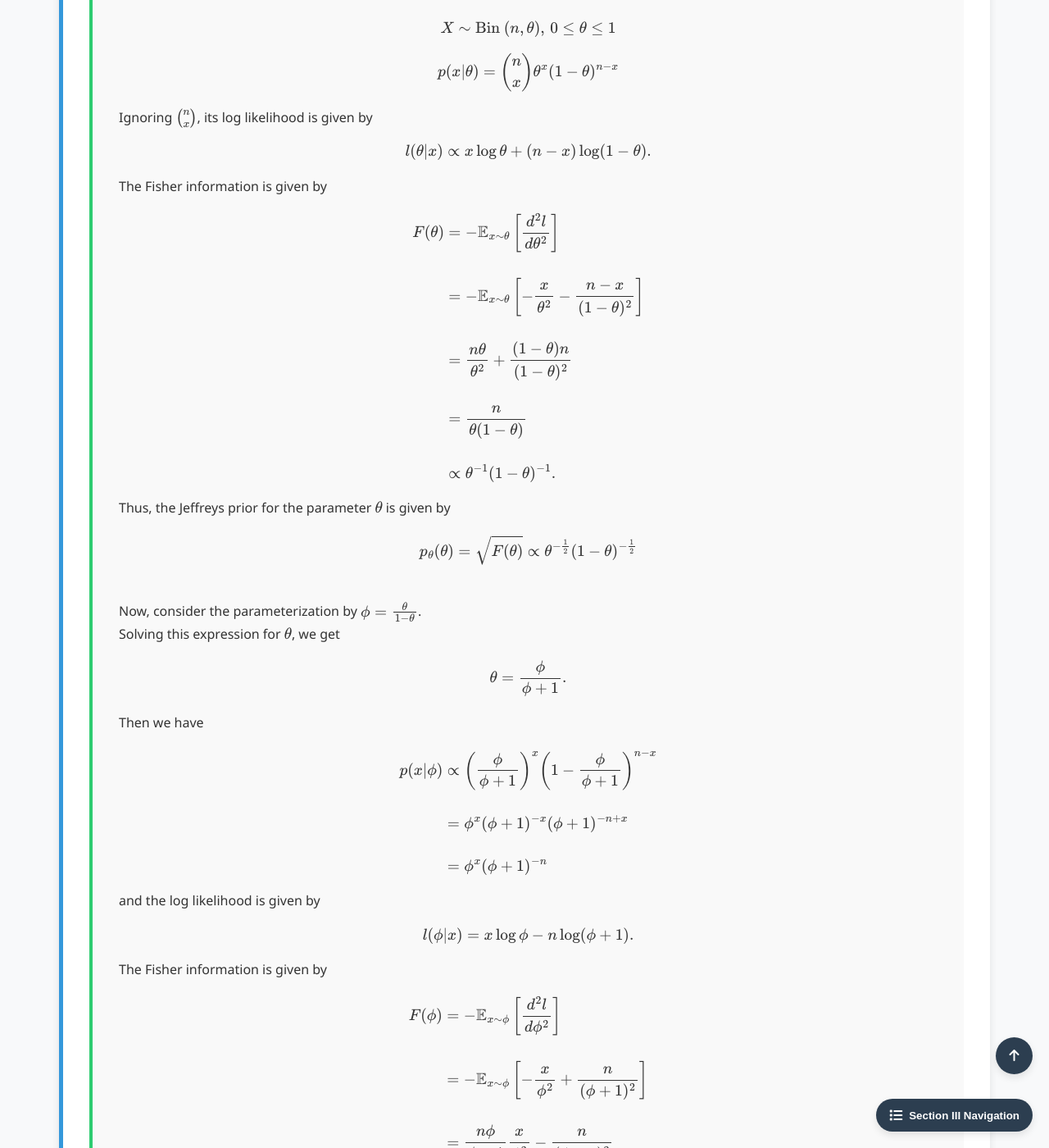
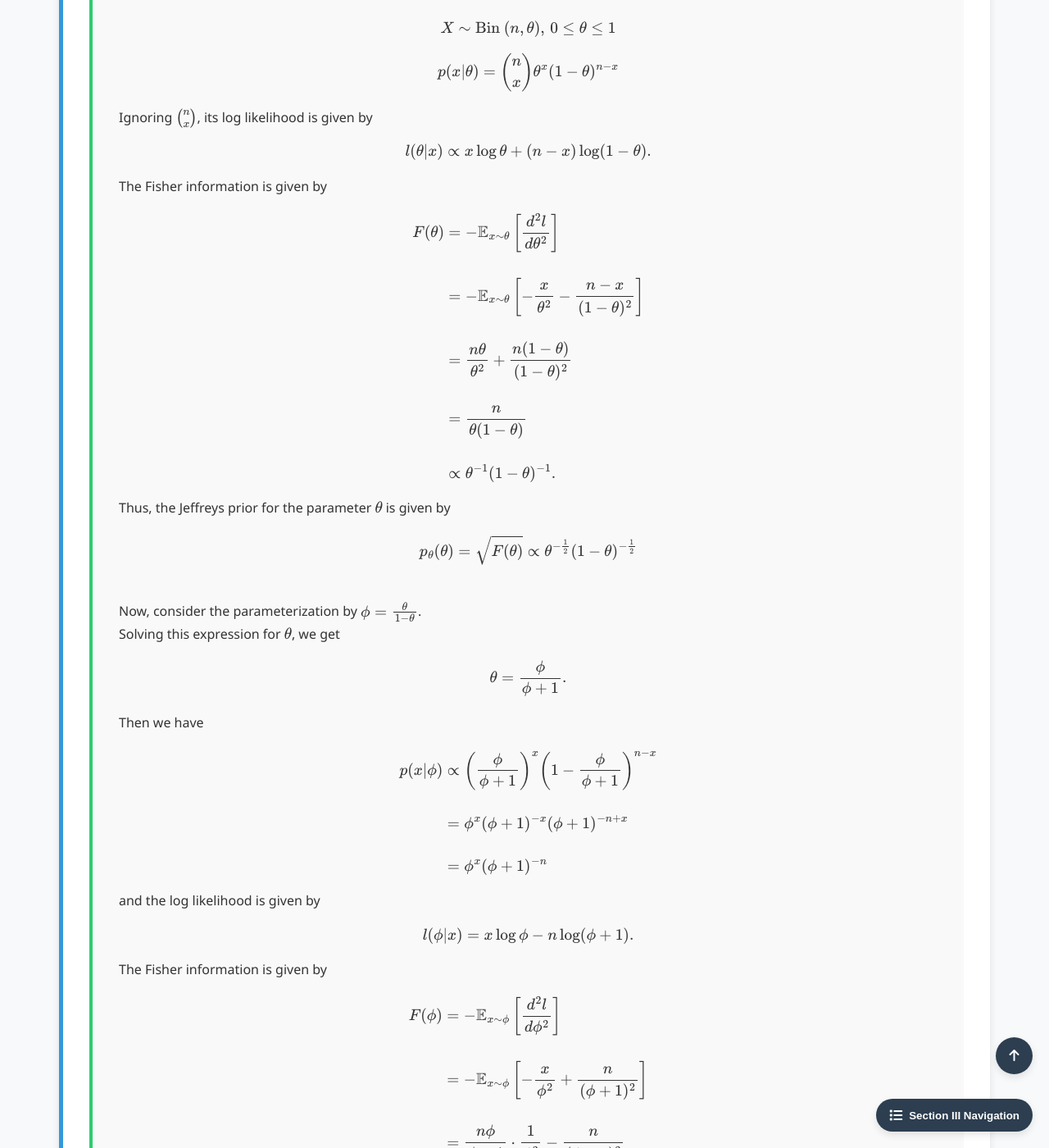
Before and after one commit to Yusukey01/yusukey01.github.io, a Jekyll site: the page built from Mathematics/Probability/fisher_info.html, in a window 1280 px wide and 1400 px high, scrolled down 5390 px. Shown: the whole window at 82% size. Built offline with Jekyll 4.4.1, drawn with Linux system fonts in a browser that asks for light colours; some of the changed text lies outside the part shown.

Commit message:
Updated Section 3-16

```diff
--- a/Mathematics/Probability/fisher_info.html
+++ b/Mathematics/Probability/fisher_info.html
@@ -306,7 +306,7 @@ uses_python: false
                 \begin{align*}
                 F(\theta) &= -\mathbb{E }_{x \sim \theta}\left[\frac{d^2 l}{d \theta^2}\right] \\\\
                           &= -\mathbb{E }_{x \sim \theta}\left[-\frac{x}{\theta^2}-\frac{n-x}{(1-\theta)^2}\right]  \\\\
-                          &= \frac{n\theta}{\theta^2} + \frac{(1-\theta)n}{(1-\theta)^2} \\\\
+                          &= \frac{n\theta}{\theta^2} + \frac{n(1-\theta)}{(1-\theta)^2} \\\\
                           &= \frac{n}{\theta(1-\theta)} \\\\
                           &\propto \theta^{-1}(1-\theta)^{-1}.
                 \end{align*}
```
Also changed, not shown: other parts of Mathematics/Probability/fisher_info.html (+1 -1 lines), Mathematics/Probability/decision_theory.html (+6 -6 lines), Mathematics/Probability/Images/roc_curve.webp (renamed from Mathematics/Probability/Images/ruc_curve.webp), Mathematics/Probability/Images/roc_imbalanced.webp (renamed from Mathematics/Probability/Images/ruc_imbalanced.webp).
